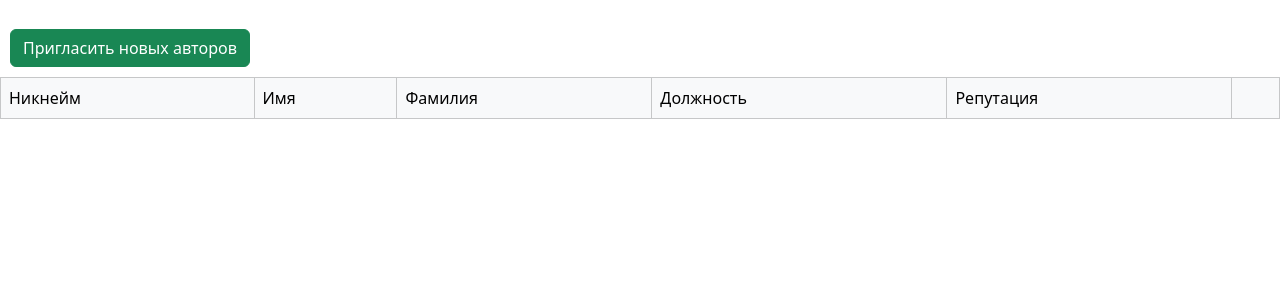
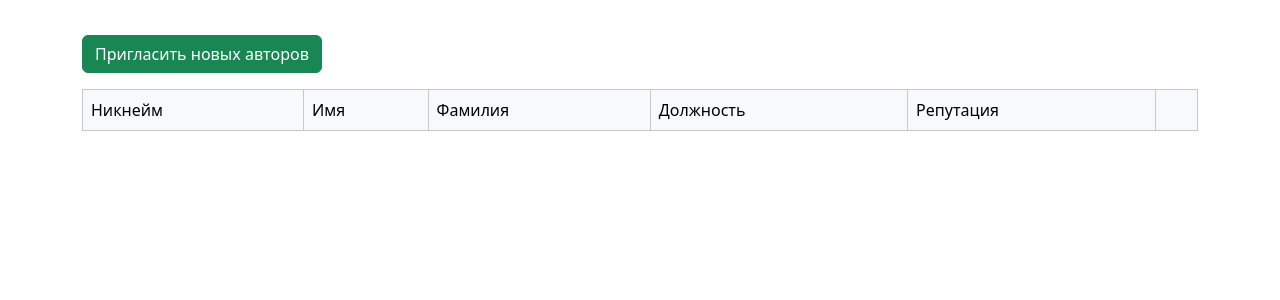
Before and after one commit to JuryReimis/django_paradox_mode_translation, a Django app: template django_paradox_mode_translation/translators_hub/templates/translators_hub/project_management.html in a window 1280 px wide. Shown: the part 56-356 px from the top of the page. Run offline with Django 4.2, Linux system fonts and the light colour scheme; the template is opened without the code that fills it, so the values that code supplies are empty; parts of the project's set-up code (start-up, migrations or seed data) failed here and were passed over.

Commit message:
Update project_management.html

```diff
--- a/django_paradox_mode_translation/translators_hub/templates/translators_hub/project_management.html
+++ b/django_paradox_mode_translation/translators_hub/templates/translators_hub/project_management.html
@@ -6,7 +6,10 @@
 {% endblock head %}
 
 {% block content %}
-    <div style="padding: 10px"><a class="btn btn-success" href="{% url 'translators_hub:invite_authors' slug=slug %}">Пригласить новых авторов</a></div>
+    <div class="container">
+        <div class="py-3"><a class="btn btn-success" href="{% url 'translators_hub:invite_authors' slug=slug %}">Пригласить
+            новых
+            авторов</a></div>
         <table class="table table-light table-hover table-bordered">
             <tr>
                 <td>Никнейм</td>
@@ -25,7 +28,9 @@
                     <td>{{ author.user.last_name }}</td>
                     <td>{{ author.get_role_display }}{% if author.user == user %}
                         <div class="float-sm-end">Это вы</div>{% else %}
-                    <a class="btn btn-outline-info float-sm-end" href="{% url 'translators_hub:change_role' slug=slug username=author.user.username %}">Сменить роль</a>{% endif %}</td>
+                        <a class="btn btn-outline-info float-sm-end"
+                           href="{% url 'translators_hub:change_role' slug=slug username=author.user.username %}">Сменить
+                            роль</a>{% endif %}</td>
                     <td>{{ author.user.userprofile.reputation }}</td>
                     <td>
                         {% if author.user == user %}
@@ -44,4 +49,5 @@
                 </tr>
             {% endfor %}
         </table>
+    </div>
 {% endblock content %}
```
Lines whose indentation alone changed are shown as unchanged.
